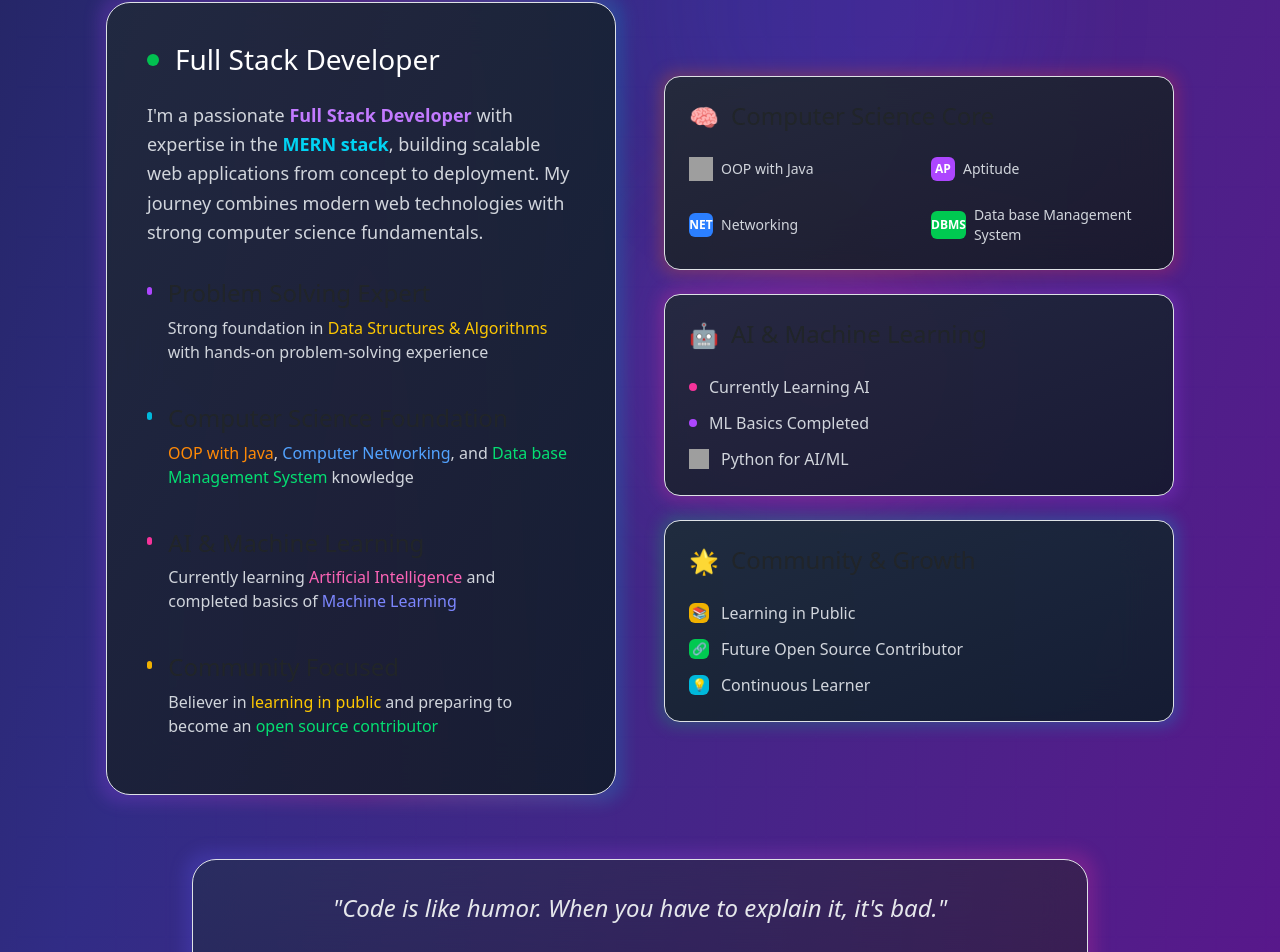
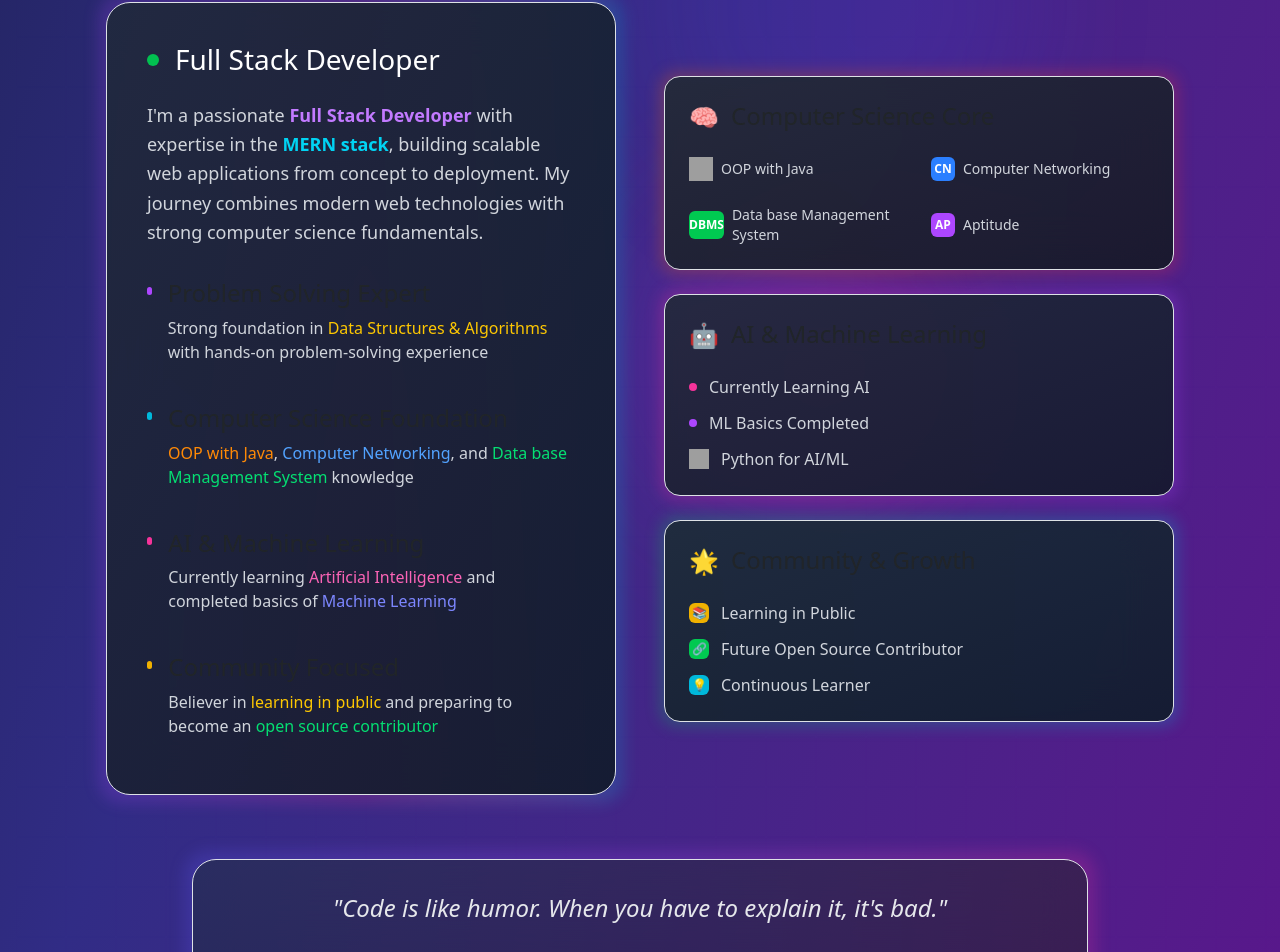
Before and after one commit to Amjadkhan9756/Portfolio, a React (Vite) app: page / in a window 1280 px wide. Shown: the part 2633-3585 px from the top of the page. Built offline with nearby package versions, Linux system fonts and the light colour scheme; grey boxes are pictures that could not be loaded.

Commit message:
new update

```diff
--- a/src/Component/Home.jsx
+++ b/src/Component/Home.jsx
@@ -611,18 +611,13 @@ function Home() {
                           OOP with Java
                         </span>
                       </div>
-                      <div className="flex items-center space-x-2">
-                        <span className="w-6 h-6 bg-purple-500 rounded flex items-center justify-center text-white text-xs font-bold">
-                          AP
-                        </span>
-                        <span className="text-gray-300 text-sm">Aptitude</span>
-                      </div>
+
                       <div className="flex items-center space-x-2">
                         <span className="w-6 h-6 bg-blue-500 rounded flex items-center justify-center text-white text-xs font-bold">
-                          NET
+                          CN
                         </span>
                         <span className="text-gray-300 text-sm">
-                          Networking
+                          Computer Networking
                         </span>
                       </div>
                       <div className="flex items-center space-x-2">
@@ -633,6 +628,13 @@ function Home() {
                           Data base Management System
                         </span>
                       </div>
+                       <div className="flex items-center space-x-2">
+                        <span className="w-6 h-6 bg-purple-500 rounded flex items-center justify-center text-white text-xs font-bold">
+                          AP
+                        </span>
+                        <span className="text-gray-300 text-sm">Aptitude</span>
+                      </div>
+
                     </div>
                   </div>
                 </div>
```
